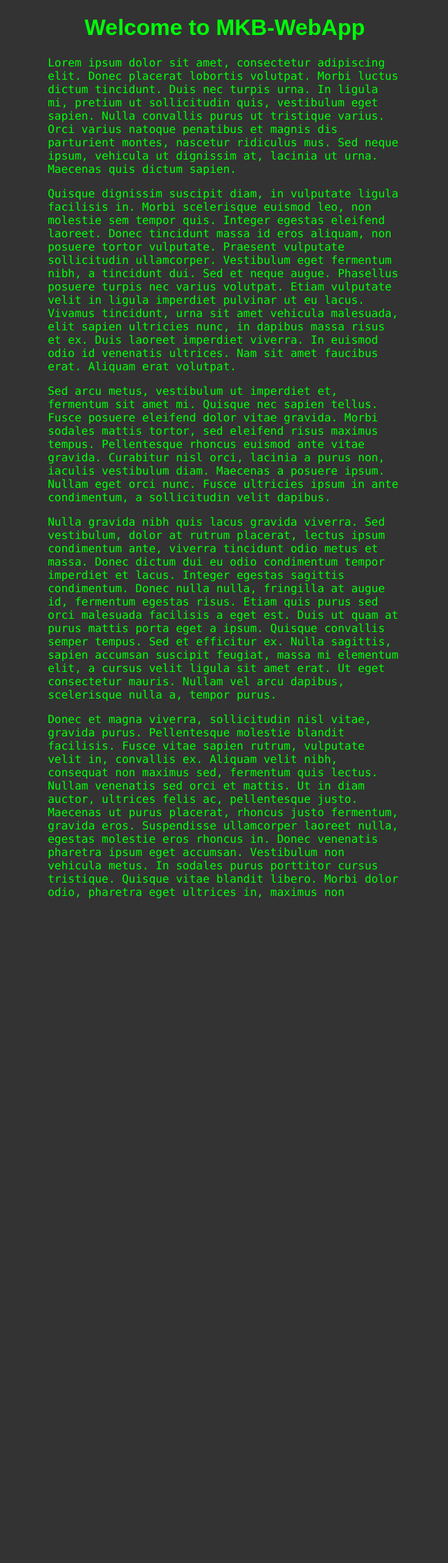
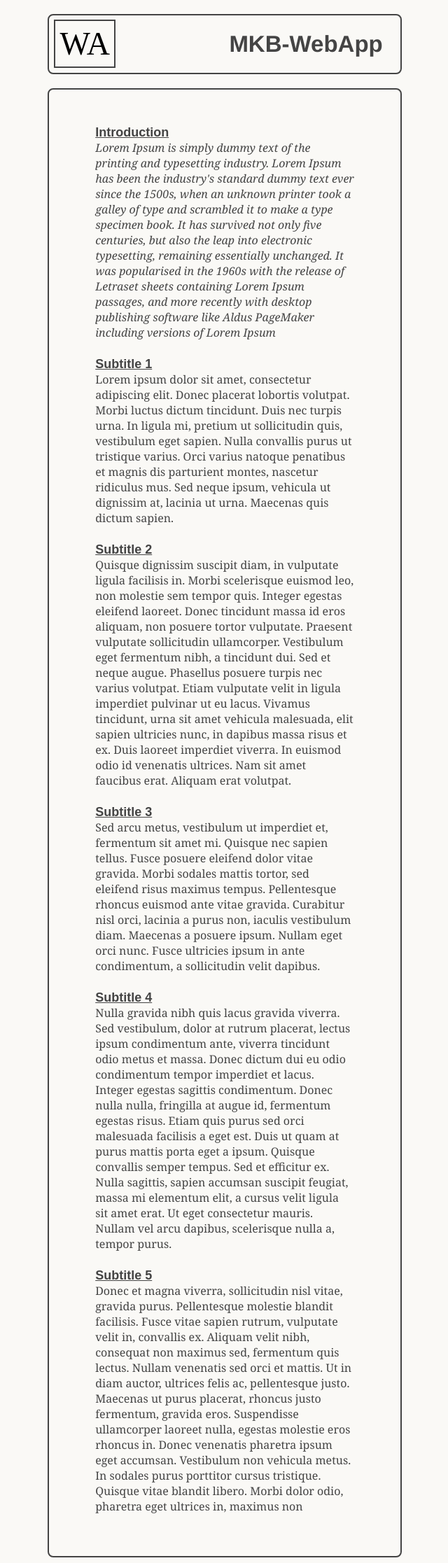
Before and after one commit to cdorsman/MKB-WebApp-python, a Flask app: page / in a window 1280 px wide. Shown: the whole page at 70% size, without its empty margins (319-959 px from the left). Before the commit the page ends 1284 px from the top, so only its background shows below. Run offline with Flask 3, Linux system fonts and the light colour scheme.

Commit message:
Nieuwe versie website

```diff
--- a/templates/index.html
+++ b/templates/index.html
@@ -3,39 +3,117 @@
 <head>
     <meta charset="UTF-8">
     <style>
-    body {background-color: #333333;}
+    body {background-color: #FAF9F6;}
+
+    .header {
+        max-width: 2048px;
+        margin-bottom: 20px;
+        margin-top: 20px;
+        margin-left: 30%;
+        margin-right: 30%;
+        background-color: #FAF9F6;
+        border-radius: 8px;
+        border: 2px solid #444;
+        white-space: nowrap;
+    }
+
+    .logo {
+        position: absolute;
+        border: 2px solid #444;
+        top: 22px;
+        left: 30.5%;
+        margin: 6px;
+        padding: 6px;
+        font-size: 46px;
+        text-align: center;
+    }
+
+    .container {
+        margin-left: 30%;
+        margin-right: 30%;
+        padding: 36px;
+        background-color: #FAF9F6;
+        border-radius: 8px;
+        border: 2px solid #444;
+    }
+
+
     h1  {
         position: relative;
-            color: #00ff08;
-            text-align: center;
-            font-family: "Arial", sans-serif;
+        color: #444;
+        text-align: right;
+        margin-right: 5%;
+        font-family: Helvetica, sans-serif, bold;
+        font-style: bold;
+        font-size: 33px;
     }
-    p   {
-        color: #00ff08;
-        font-family: "Lucida Console", "Courier New", monospace;
-        margin-left: 30%;
-        margin-right: 30%;
-        /* width: 50%; */
+
+    .intro {
+        position: relative;
+        margin-left: 30px;
+        margin-right: 30px;
+        margin-top:-15px;
+        margin-bottom: 24px;
+        color: #444;
+        font-family: Georgia, serif;
+        font-style: italic;
     }
+
+    h2 {
+        color: #444;
+        font-size: 18px;
+        margin-left: 30px;
+        font-family: "Arial", sans-serif, bold;
+        text-decoration: underline;
+    }
+
+    p {
+        position: relative;
+        margin-left: 30px;
+        margin-right: 30px;
+        margin-top:-15px;
+        margin-bottom: 24px;
+        color: #444;
+        font-family: Georgia, serif;
+     }
+
+
 </style>
     <title>MKB-WebApp</title>
 </head>
 <body>
-    <h1>Welcome to MKB-WebApp</h1>
-    <p>
+    <div class="header">
+        <div class="logo">
+            WA
+        </div>
+        <h1>MKB-WebApp</h1>
+    </div>
+    <div class="container">
+        <h2>Introduction</h2>
+        <p class="intro">
+        Lorem Ipsum is simply dummy text of the printing and typesetting industry. Lorem Ipsum has been the industry's standard dummy text ever since the 1500s, when an unknown printer took a galley of type and scrambled it to make a type specimen book. It has survived not only five centuries, but also the leap into electronic typesetting, remaining essentially unchanged. It was popularised in the 1960s with the release of Letraset sheets containing Lorem Ipsum passages, and more recently with desktop publishing software like Aldus PageMaker including versions of Lorem Ipsum
+        </p>
+
+        <h2>Subtitle 1</h2>
+        <p class="sections">
         Lorem ipsum dolor sit amet, consectetur adipiscing elit. Donec placerat lobortis volutpat. Morbi luctus dictum tincidunt. Duis nec turpis urna. In ligula mi, pretium ut sollicitudin quis, vestibulum eget sapien. Nulla convallis purus ut tristique varius. Orci varius natoque penatibus et magnis dis parturient montes, nascetur ridiculus mus. Sed neque ipsum, vehicula ut dignissim at, lacinia ut urna. Maecenas quis dictum sapien.
         </p>
-    <p>
+        <h2>Subtitle 2</h2>
+        <p class="sections">
         Quisque dignissim suscipit diam, in vulputate ligula facilisis in. Morbi scelerisque euismod leo, non molestie sem tempor quis. Integer egestas eleifend laoreet. Donec tincidunt massa id eros aliquam, non posuere tortor vulputate. Praesent vulputate sollicitudin ullamcorper. Vestibulum eget fermentum nibh, a tincidunt dui. Sed et neque augue. Phasellus posuere turpis nec varius volutpat. Etiam vulputate velit in ligula imperdiet pulvinar ut eu lacus. Vivamus tincidunt, urna sit amet vehicula malesuada, elit sapien ultricies nunc, in dapibus massa risus et ex. Duis laoreet imperdiet viverra. In euismod odio id venenatis ultrices. Nam sit amet faucibus erat. Aliquam erat volutpat.
         </p>
-    <p>
+        <h2>Subtitle 3</h2>
+        <p class="sections">
         Sed arcu metus, vestibulum ut imperdiet et, fermentum sit amet mi. Quisque nec sapien tellus. Fusce posuere eleifend dolor vitae gravida. Morbi sodales mattis tortor, sed eleifend risus maximus tempus. Pellentesque rhoncus euismod ante vitae gravida. Curabitur nisl orci, lacinia a purus non, iaculis vestibulum diam. Maecenas a posuere ipsum. Nullam eget orci nunc. Fusce ultricies ipsum in ante condimentum, a sollicitudin velit dapibus.
         </p>
-    <p>
+        <h2>Subtitle 4</h2>
+        <p class="sections">
         Nulla gravida nibh quis lacus gravida viverra. Sed vestibulum, dolor at rutrum placerat, lectus ipsum condimentum ante, viverra tincidunt odio metus et massa. Donec dictum dui eu odio condimentum tempor imperdiet et lacus. Integer egestas sagittis condimentum. Donec nulla nulla, fringilla at augue id, fermentum egestas risus. Etiam quis purus sed orci malesuada facilisis a eget est. Duis ut quam at purus mattis porta eget a ipsum. Quisque convallis semper tempus. Sed et efficitur ex. Nulla sagittis, sapien accumsan suscipit feugiat, massa mi elementum elit, a cursus velit ligula sit amet erat. Ut eget consectetur mauris. Nullam vel arcu dapibus, scelerisque nulla a, tempor purus.
         </p>
-    <p>
+        <h2>Subtitle 5</h2>
+        <p class="sections">
         Donec et magna viverra, sollicitudin nisl vitae, gravida purus. Pellentesque molestie blandit facilisis. Fusce vitae sapien rutrum, vulputate velit in, convallis ex. Aliquam velit nibh, consequat non maximus sed, fermentum quis lectus. Nullam venenatis sed orci et mattis. Ut in diam auctor, ultrices felis ac, pellentesque justo. Maecenas ut purus placerat, rhoncus justo fermentum, gravida eros. Suspendisse ullamcorper laoreet nulla, egestas molestie eros rhoncus in. Donec venenatis pharetra ipsum eget accumsan. Vestibulum non vehicula metus. In sodales purus porttitor cursus tristique. Quisque vitae blandit libero. Morbi dolor odio, pharetra eget ultrices in, maximus non
         </p>
+    </div>
 </body>
 </html>
```
Lines whose indentation alone changed are shown as unchanged.
